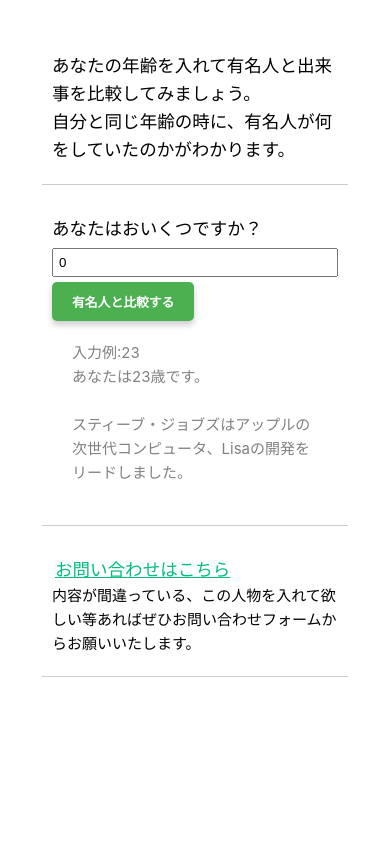
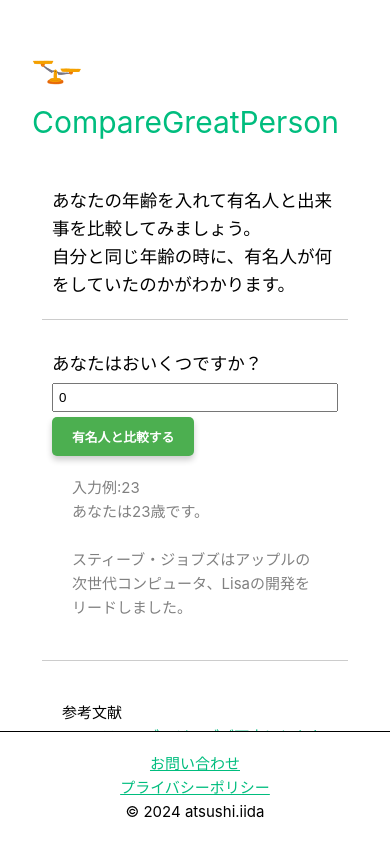
Before and after one commit to stamander/studyVue, a Vue app: page / in a window 390 px wide. Shown: the top 844 px of the page. Built offline with nearby package versions, Linux system fonts and the light colour scheme.

Commit message:
Add original Header and original Footer

```diff
--- a/src/App.vue
+++ b/src/App.vue
@@ -1,32 +1,14 @@
 <script setup lang="ts">
-import { RouterLink, RouterView } from 'vue-router'
+import {RouterView} from 'vue-router'
+import Header from './components/OriginalHeader.vue'
+import Footer from './components/OriginalFooter.vue'
 </script>
 
 <template>
-  <header>
-    <div class="wrapper"></div>
-  </header>
+  <Header />
 
   <RouterView />
-  <footer>
-    <p>
-      <a
-      href="https://forms.gle/Xkj7LLdowVv4mBc7A"
-      target="_blank"
-      style="text-decoration: underline"
-      >お問い合わせ</a
-      >
-    </p>
-    <p>
-      <a
-      href="/privacyPolicy/"
-      target="_blank"
-      style="text-decoration: underline"
-      >プライバシーポリシー</a
-      >
-    </p>
-    <p>© 2024 atsushi.iida</p>
-  </footer>
+  <Footer />
 </template>
 
 <style scoped>
@@ -104,14 +86,4 @@ footer p {
     margin-top: 1rem;
   }
 }
-@media (max-width: 600px) {
-  footer {
-    position: relative; /* 固定位置から相対位置へ変更 */
-    width: 100%;
-    height: auto; /* フッターの高さを自動に設定 */
-    padding: 20px;
-    border-top: black 1px solid;
-    text-align: center;
-  }
-}
 </style>
--- a/src/components/CompareGreatPerson.vue
+++ b/src/components/CompareGreatPerson.vue
@@ -91,20 +91,6 @@ const referencesBook: Ref<Array<{ text: string; writer: string; publicationDate:
       </div>
     </div>
 
-    <div id="inquiry">
-      <h3>
-        <a
-          href="https://forms.gle/Xkj7LLdowVv4mBc7A"
-          target="_blank"
-          style="text-decoration: underline"
-          >お問い合わせはこちら</a
-        >
-      </h3>
-      <p>
-        内容が間違っている、この人物を入れて欲しい等あればぜひお問い合わせフォームからお願いいたします。
-      </p>
-    </div>
-    <div id="ad"></div>
     <div id="parents-references">
       <div id="references">
         <p>参考文献</p>
@@ -121,6 +107,7 @@ const referencesBook: Ref<Array<{ text: string; writer: string; publicationDate:
         </li>
       </div>
     </div>
+    <div id="ad"></div>
   </div>
 </template>
 
--- /dev/null
+++ b/src/components/OriginalFooter.vue
@@ -0,0 +1,47 @@
+<template>
+  <footer>
+    <p>
+      <a
+        href="https://forms.gle/Xkj7LLdowVv4mBc7A"
+        target="_blank"
+        style="text-decoration: underline"
+        >お問い合わせ</a
+      >
+    </p>
+    <p>
+      <a href="/privacyPolicy/" target="_blank" style="text-decoration: underline"
+        >プライバシーポリシー</a
+      >
+    </p>
+    <p>© 2024 atsushi.iida</p>
+  </footer>
+</template>
+
+<style scoped>
+footer {
+  border-top: black 1px solid;
+  --color-text-black: var(--vt-c-black);
+  text-align: center;
+  padding: 20px;
+  left: 0;
+  bottom: 0;
+  width: 100%;
+  background-color: white;
+  position: fixed;
+}
+
+footer p {
+  margin: 0;
+}
+
+@media (max-width: 600px) {
+  footer {
+    position: relative; /* 固定位置から相対位置へ変更 */
+    width: 100%;
+    height: auto; /* フッターの高さを自動に設定 */
+    padding: 20px;
+    border-top: black 1px solid;
+    text-align: center;
+  }
+}
+</style>
--- /dev/null
+++ b/src/components/OriginalHeader.vue
@@ -0,0 +1,19 @@
+<template>
+  <header>
+    <router-link to="/">
+      <h1><img class="logo" src="/tenbin.png" /> CompareGreatPerson</h1>
+    </router-link>
+  </header>
+</template>
+
+<style scoped>
+header {
+  line-height: 1.5;
+  max-height: 100vh;
+}
+
+.logo {
+  width: 50px; /* 画像の幅を指定 */
+  height: auto; /* 高さを自動に設定してアスペクト比を保つ */
+}
+</style>
```
Also changed, not shown: public/ads.txt (renamed from src/ads.txt).
